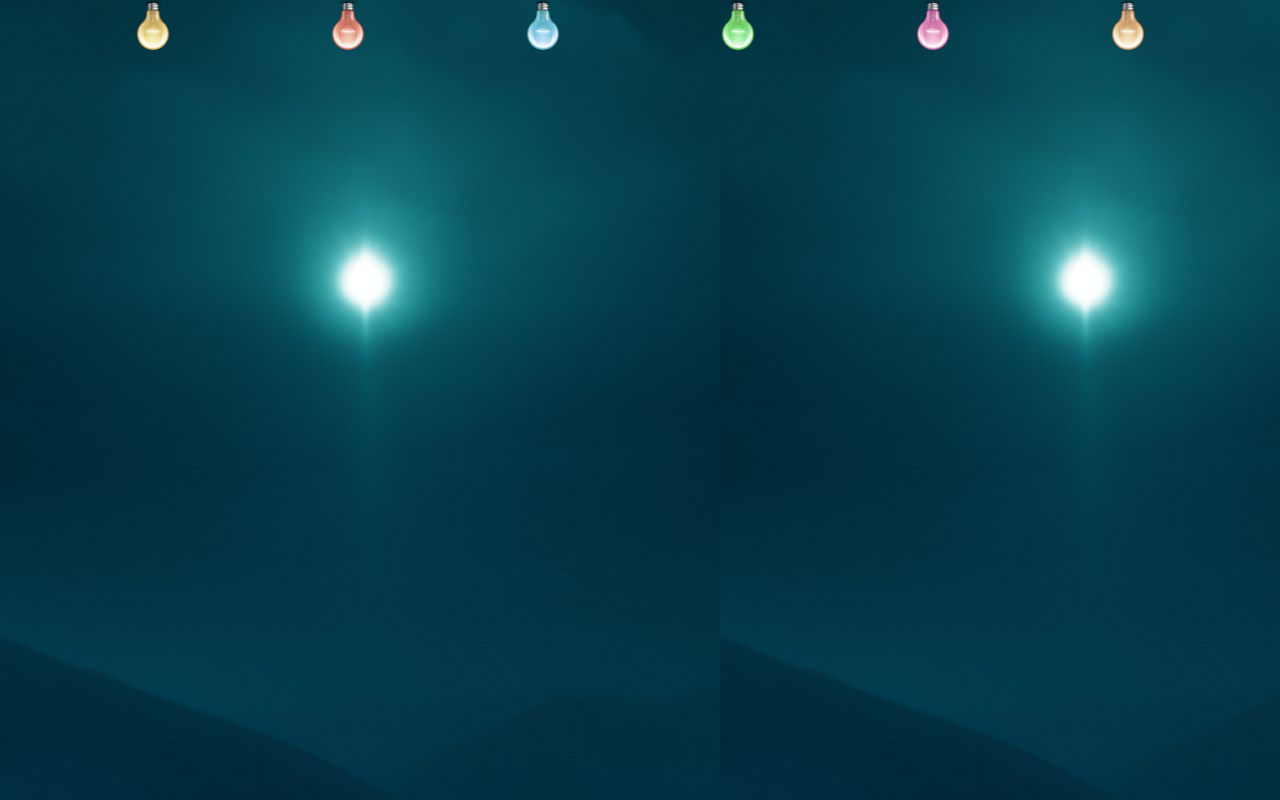
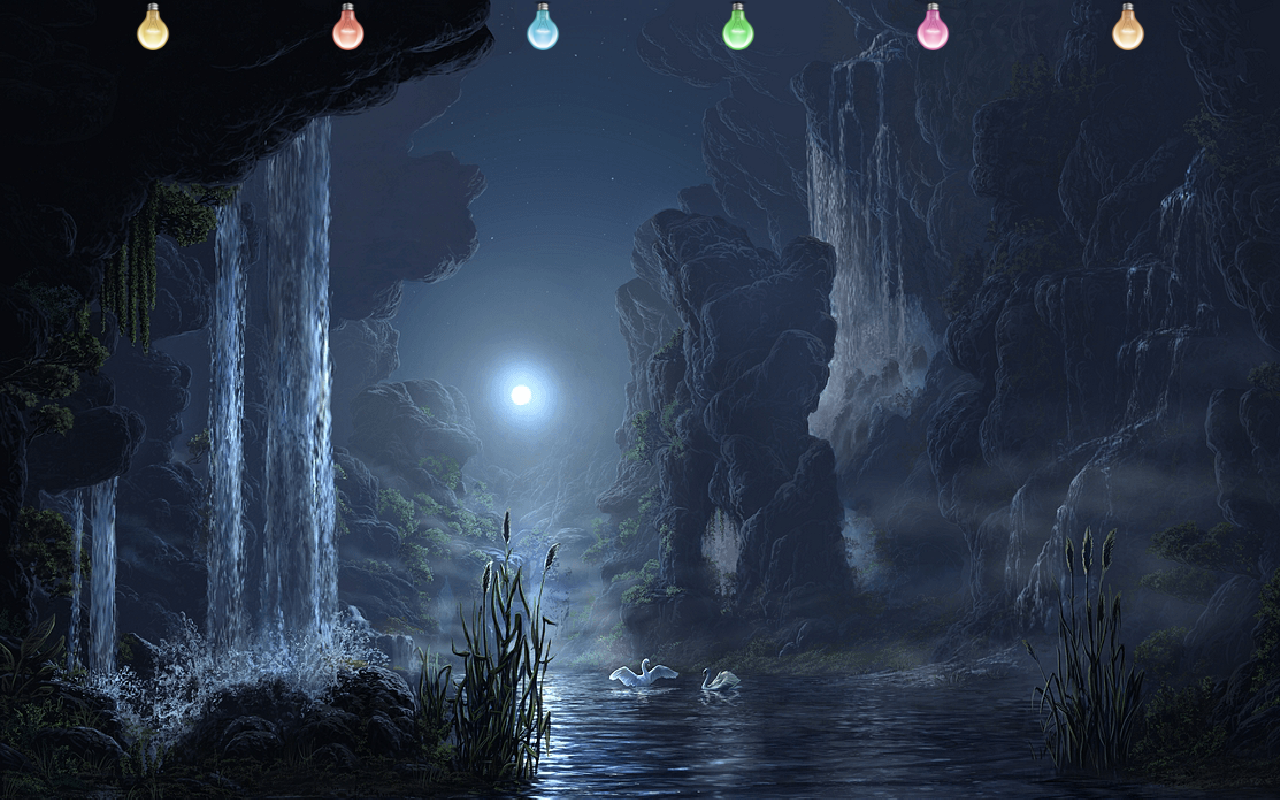
Before and after one commit to vishnukarthi3131/birthday, a website: page index.html in a window 1280 px wide. Both pictures are taken after a click on the button "TURN ON LIGHTS". Drawn offline with nearby package versions, Linux system fonts and the light colour scheme.

Commit message:
Update stylesheet.css

```diff
--- a/stylesheet.css
+++ b/stylesheet.css
@@ -12,7 +12,7 @@ body {
 	display: none;
 }
 .peach {
-	background-image: url("bac3.jpg");
+	background-image: url("bac2.png");
 	background-color: #FFDAB9;
 
 
```
